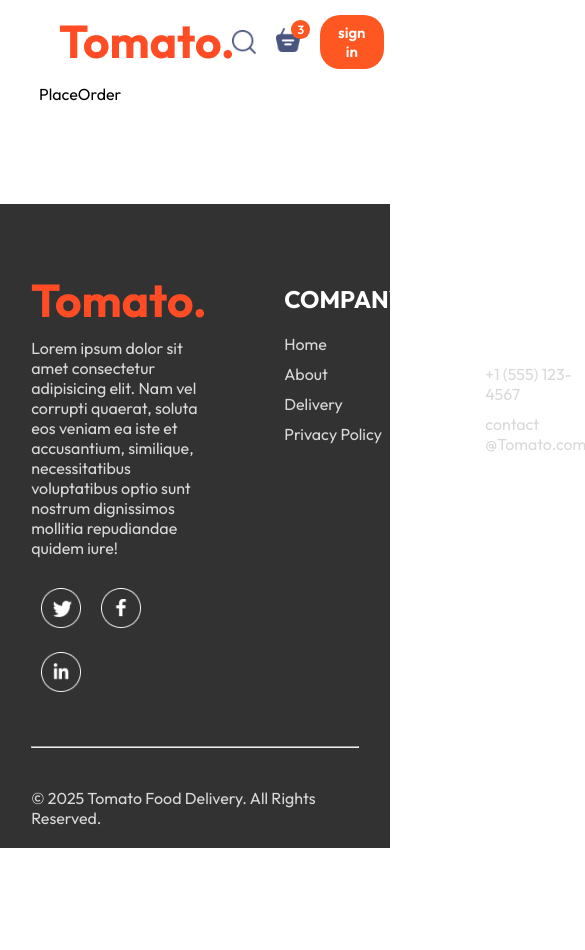
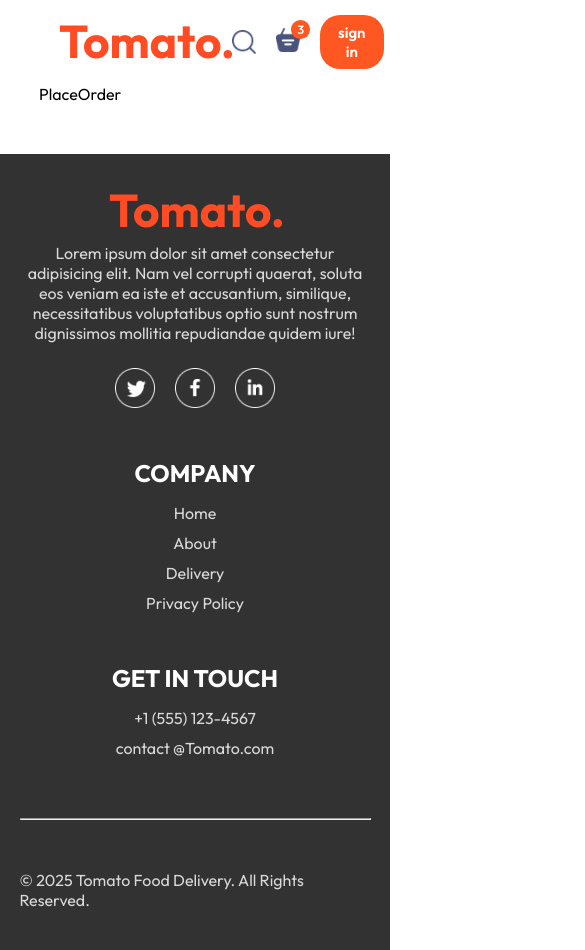
Before and after one commit to harshavardhan314/Food-del, a React (Vite) app in the folder quickeats/: page /placeorder in a window 390 px wide. Shown: the whole page, 585 px wide, since content can reach past the window. Before the commit the page ends 848 px from the top, so only its background shows below. Built offline with nearby package versions, Linux system fonts and the light colour scheme.

Commit message:
updated footer

```diff
--- a/quickeats/src/components/Footer/Footer.css
+++ b/quickeats/src/components/Footer/Footer.css
@@ -45,3 +45,39 @@
     height: 2px;
     margin: 20px 0px;
 }
+/* --- Media Query for Responsiveness --- */
+@media (max-width: 768px) {
+
+    .Footer {
+
+        grid-template-columns: 1fr;
+        gap: 40px;
+        text-align: center;
+    }
+
+    .main-heading, .company, .get-in-touch {
+
+        align-items: center;
+        gap: 15px;
+    }
+
+    .main-heading div {
+        display: flex;
+        justify-content: center;
+    }
+
+
+    .footer-container {
+        padding: 40px 5vw;
+        padding-top: 60px;
+        margin-top: 50px;
+        gap: 30px;
+    }
+}
+
+
+@media (max-width: 480px) {
+    .footer-container {
+        padding-top: 40px;
+    }
+}
```
